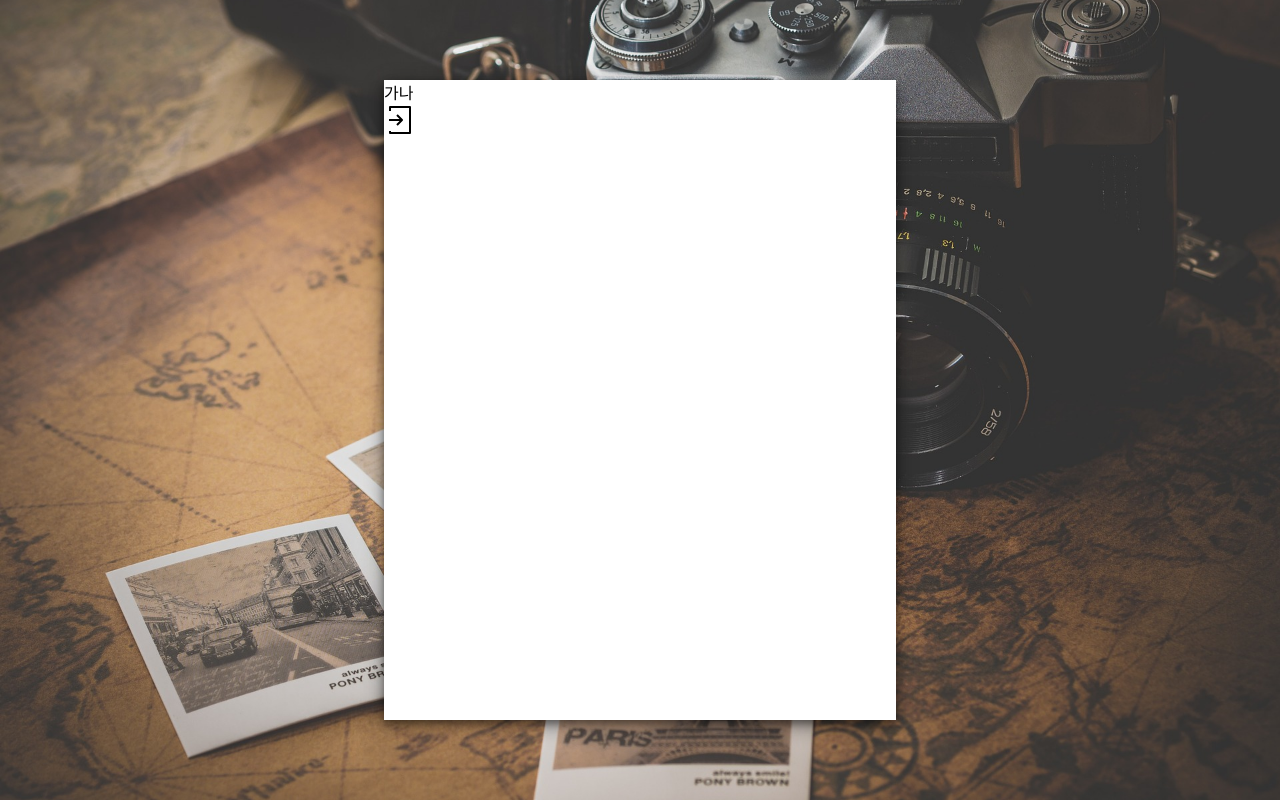
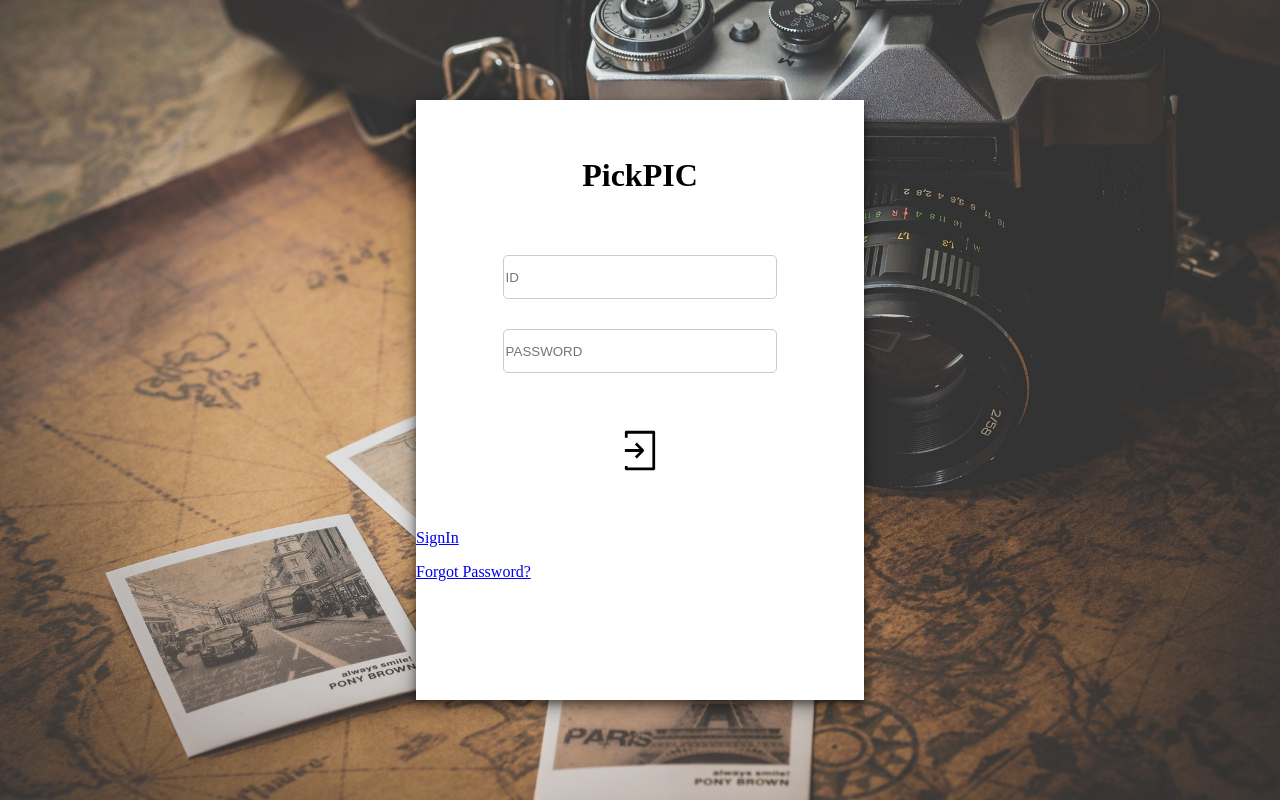
Before and after one commit to zoripong/PickPic, a plain HTML site: page index.html in a window 1280 px wide. Drawn offline with Linux system fonts and the light colour scheme.

Commit message:
index-login

```diff
--- a/include/css/index.css
+++ b/include/css/index.css
@@ -15,8 +15,6 @@ body, html {
     width: 200px;
     height: 200px;
     /* border-radius: 50%;   */
-
-
     margin: auto;
     top: 0;
     left: 0;
@@ -26,16 +24,43 @@ body, html {
 }
 
 #sc_login{
-    width: 40%;
-    height: 80%;
+    width: 35%;
+    height: 75%;
     background-color: white;
-
     margin: 0;
     position: absolute;
     top: 50%;
     left: 50%;
     transform: translate(-50%, -50%);
     /* opacity: 0.5; */
-
     box-shadow: 0 4px 8px 0 rgba(0, 0, 0, 0.4), 0 6px 20px 0 rgba(0, 0, 0, 0.39);
 }
+
+
+#title_login{
+    width: 100%;
+    text-align: center;
+    padding-top: 30px;
+    padding-bottom: 20px;
+    font-size: 2em;
+}
+
+#form_login{
+    width: 100%;
+    text-align: center;
+}
+
+#form_login > input{
+    width: 60%;
+    height: 40px;
+    margin: 15px;
+    border-radius: 5px;
+    border: 1px solid #cccccc;
+}
+
+#ic_login{
+    width: 10%;
+    display:block;
+    margin:auto;
+    padding: 40px;
+}
--- a/index.html
+++ b/index.html
@@ -14,9 +14,19 @@
     </section>
 
     <section id="sc_login" class="sc_center">
-        가나
-        <br>
-        <img src="include/image/ic_login.svg" alt="login">
+        <h1 id="title_login">PickPIC</h1>
+
+        <form id="form_login" action="">
+            <input type="text" placeholder="ID"><br>
+            <input type="password"  placeholder="PASSWORD">
+        </form>
+
+        <img id="ic_login" src="include/image/ic_login.svg" alt="login">
+
+
+        <p><a href="#">SignIn</a></p>
+        <p><a href="#">Forgot Password?</a></p>
+
     </section>
 </body>
 
```
